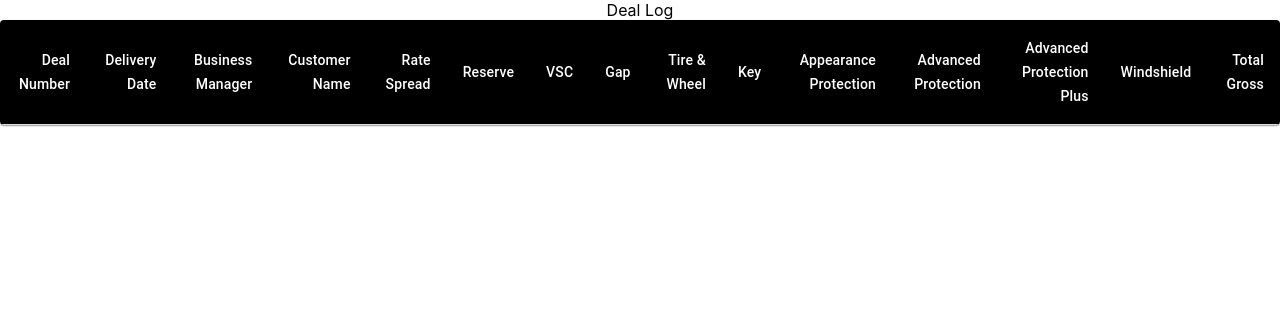
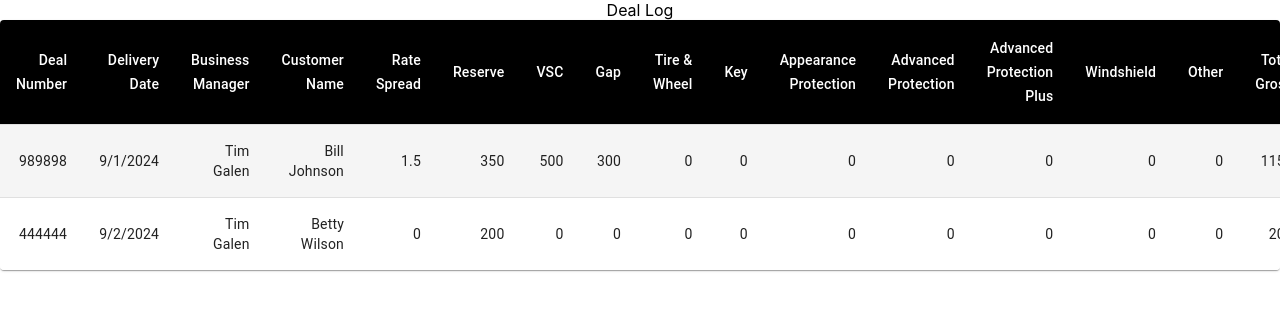
Before and after one commit to tgalen/deal-log, a React (Create React App) app: page / in a window 1280 px wide. Shown: the top 310 px of the page. Built offline with nearby package versions, Linux system fonts and the light colour scheme.

Commit message:
render table data

```diff
--- a/src/App.js
+++ b/src/App.js
@@ -5,6 +5,8 @@ import TableHead from "@mui/material/TableHead";
 import TableRow from "@mui/material/TableRow";
 import { styled } from "@mui/material/styles";
 import TableCell, { tableCellClasses } from "@mui/material/TableCell";
+import TableBody from "@mui/material/TableBody";
+import Table from "@mui/material/Table";
 
 function App() {
   const dealDataLabels = [
@@ -22,6 +24,7 @@ function App() {
     { advancedProtection: "Advanced Protection" },
     { advancedProtectionPlus: "Advanced Protection Plus" },
     { windshield: "Windshield" },
+    { other: "Other" },
     { totalGross: "Total Gross" },
   ];
 
@@ -35,6 +38,14 @@ function App() {
       reserve: 350,
       vsc: 500,
       gap: 300,
+      tireWheel: 0,
+      key: 0,
+      appearenceProtection: 0,
+      advancedProtection: 0,
+      advancedProtectionPlus: 0,
+      windshield: 0,
+      other: 0,
+      totalgross: 1150,
     },
     {
       dealNumber: 444444,
@@ -43,8 +54,27 @@ function App() {
       customerName: "Betty Wilson",
       rateSpread: 0,
       reserve: 200,
+      vsc: 0,
+      gap: 0,
+      tireWheel: 0,
+      key: 0,
+      appearenceProtection: 0,
+      advancedProtection: 0,
+      advancedProtectionPlus: 0,
+      windshield: 0,
+      other: 0,
+      totalgross: 200,
     },
   ];
+
+  const formatDealDataToDisplayInTable = (dealData) => {
+    const formattedDealData = [];
+    Object.values(dealData).forEach((dataPoint) => {
+      formattedDealData.push(dataPoint);
+    });
+    console.log(formattedDealData);
+    return formattedDealData;
+  };
 
   const StyledTableCell = styled(TableCell)(({ theme }) => ({
     [`&.${tableCellClasses.head}`]: {
@@ -52,14 +82,25 @@ function App() {
       color: theme.palette.common.white,
     },
     [`&.${tableCellClasses.body}`]: {
-      fontSize: 10,
+      fontSize: 14,
+    },
+  }));
+
+  const StyledTableRow = styled(TableRow)(({ theme }) => ({
+    "&:nth-of-type(odd)": {
+      backgroundColor: theme.palette.action.hover,
+    },
+    // hide last border
+    "&:last-child td, &:last-child th": {
+      border: 0,
     },
   }));
 
   return (
     <div className="App">
       Deal Log
-      <TableContainer component={Paper}>
+      <TableContainer component={Paper} align="center">
+        <Table>
           <TableHead>
             <TableRow>
               {dealDataLabels.map((label) => (
@@ -69,6 +110,18 @@ function App() {
               ))}
             </TableRow>
           </TableHead>
+          <TableBody>
+            {mockData.map((dealData) => {
+              return (
+                <StyledTableRow>
+                  {formatDealDataToDisplayInTable(dealData).map((dataPoint) => (
+                    <StyledTableCell align="right">{dataPoint}</StyledTableCell>
+                  ))}
+                </StyledTableRow>
+              );
+            })}
+          </TableBody>
+        </Table>
       </TableContainer>
     </div>
   );
```
Lines whose indentation alone changed are shown as unchanged.
